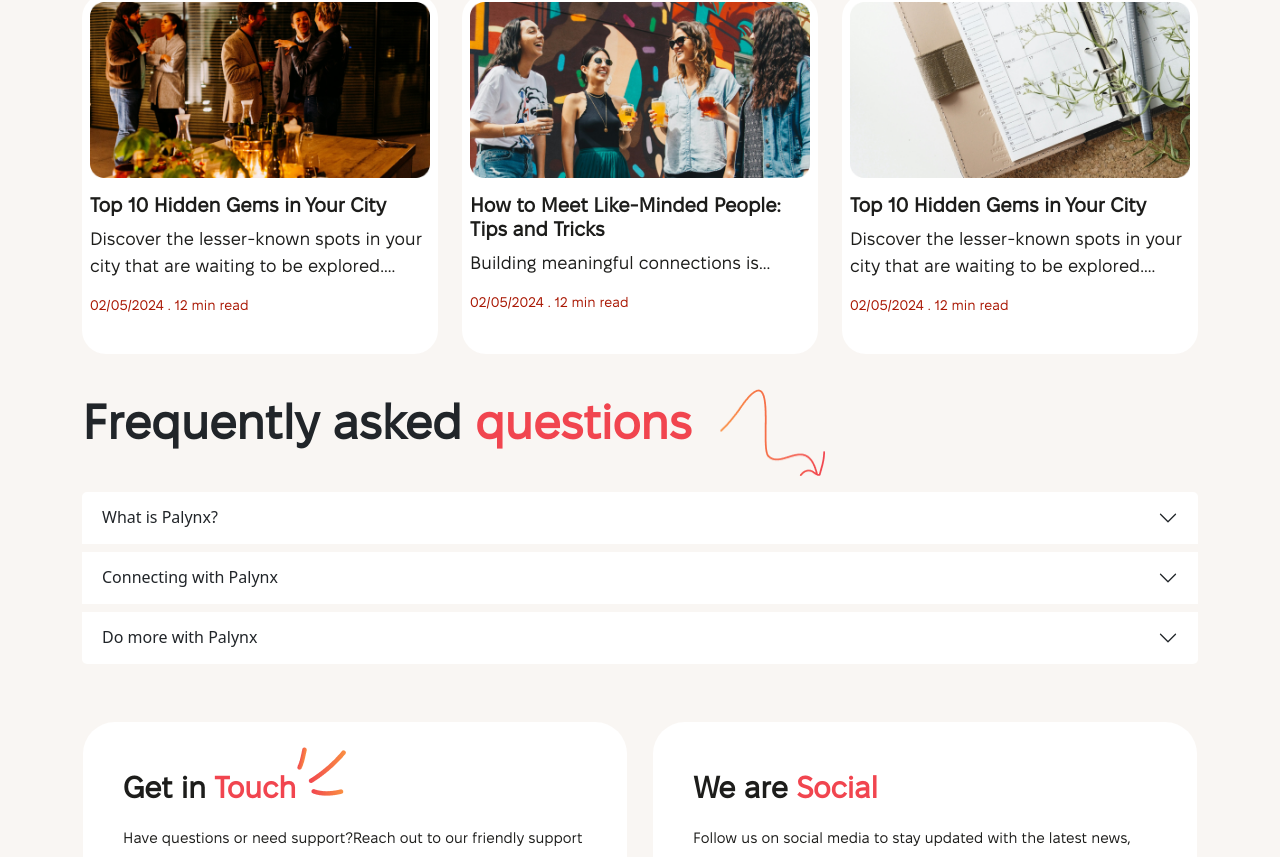
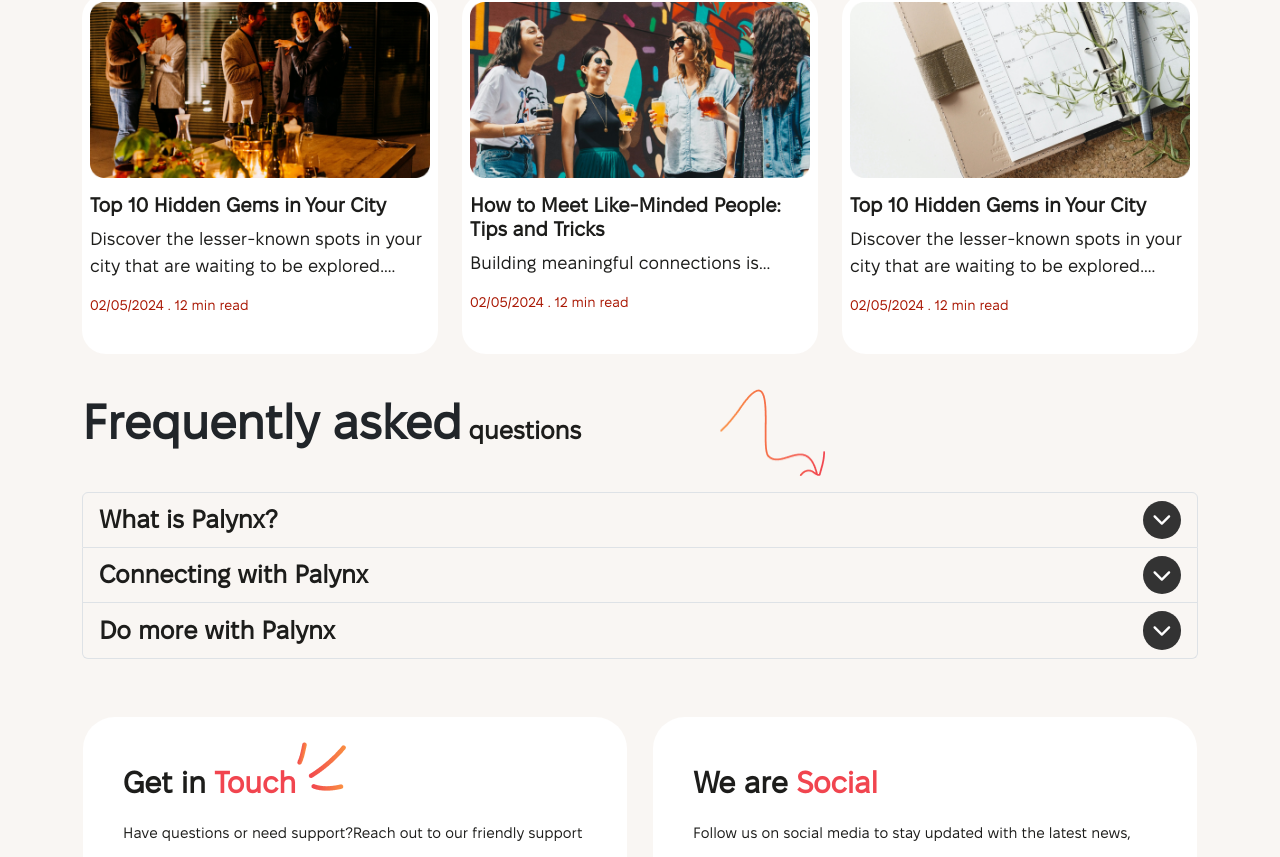
Before and after one commit to Earthpasserby/palynxx, a React (Create React App) app: page / in a window 1280 px wide. Shown: the part 3929-4786 px from the top of the page. Built offline with nearby package versions, Linux system fonts and the light colour scheme.

Commit message:
more homepage updtae

```diff
--- a/src/App.css
+++ b/src/App.css
@@ -48,12 +48,12 @@ body {
   font-size: 24px;
   font-weight: 600;
 }
-.hero-9 span {
+/* .hero-9 span {
   font-family: Fixel Text;
   font-size: 24px;
   font-weight: 600;
   color: #f1454f;
-}
+} */
 .drop {
   display: none;
 }
@@ -1066,12 +1066,12 @@ span {
     font-size: 48px;
     font-weight: 600;
   }
-  .hero-9 span {
+  /* .hero-9 span {
     font-family: Fixel Text;
     font-size: 48px;
     font-weight: 600;
     color: #f1454f;
-  }
+  } */
   .drop {
     display: block;
   }
@@ -1124,7 +1124,7 @@ span {
     -webkit-box-orient: vertical;
     overflow: hidden;
   }
-    .discoverp1  p {
+  .discoverp1 p {
     font-family: Fixel Text;
     font-size: 18px;
     font-weight: 400;
@@ -1222,15 +1222,7 @@ span {
     width: 28px;
     height: 32px;
   }
-  .download-btn {
-    padding: 9px 40px 4px 24px;
-    gap: 16px;
-    border-radius: 56px;
-    background-color: ##fff;
-    color: #ffffff;
-    font-size: 12px;
-    height: 64px;
-  }
+
   .arow {
     position: absolute;
     left: 500px;
@@ -1918,4 +1910,41 @@ span {
   .Blogpage {
     text-decoration: none;
   }
-}
+
+  .accordionHeader {
+    border: none;
+    color: #000; /* Optional: Set text color */
+    display: flex;
+    align-items: center;
+    justify-content: space-between;
+    width: 100%;
+    cursor: pointer;
+    padding: 0.5em 1em; /* Optional: Adjust padding */
+    transition: background-color 0.3s ease; /* Smooth transition for background color */
+  }
+
+  .accordionToggleIcon {
+    font-family: "Font Awesome 5 Free";
+    font-weight: 900;
+    font-size: 1.2em;
+    background-color: #333; /* Dark background */
+    color: #fff; /* Icon color */
+    border-radius: 50%; /* Border radius */
+    padding: 0.5em; /* Padding */
+  }
+
+  .accordionItem .accordion-button:not(.collapsed) .accordionHeader {
+    background-color: white;
+  }
+
+  .accordionItem .accordion-collapse {
+    background-color: white;
+  }
+
+  .accordionBody {
+    background-color: transparent;
+  }
+  .accordion-item{
+    background-color: transparent;
+  }
+}
--- a/src/Home.jsx
+++ b/src/Home.jsx
@@ -64,6 +64,15 @@ const Home = () => {
   };
 
   const [expanded, setExpanded] = useState(false);
+
+  const handleToggle = (key) => {
+    setExpanded(expanded === key ? null : key);
+  };
+
+  const handleIconClick = (e, key) => {
+    e.stopPropagation();
+    handleToggle(key);
+  };
 
   return (
     <>
@@ -545,14 +554,22 @@ const Home = () => {
           Frequently asked<span> questions </span>
         </h5>
         <Row className="accordion">
-          <Accordion>
-            <Accordion.Item
-              eventKey="0"
-              className="border border-0 bg-transparent accordionItem"
-            >
-              <Accordion.Header className="accordionHeader">
-                What is Palynx?
-              </Accordion.Header>
+          <Accordion activeKey={expanded}>
+            <Accordion.Item eventKey="0" className="accordionItem">
+              <div
+                className={`accordionHeader ${
+                  expanded === "0" ? "bg-white" : "bg-transparent"
+                }`}
+                onClick={() => handleToggle("0")}
+              >
+                <span>What is Palynx?</span>
+                <i
+                  className={`accordionToggleIcon fas ${
+                    expanded === "0" ? "fa-chevron-up" : "fa-chevron-down"
+                  }`}
+                  onClick={(e) => handleIconClick(e, "0")}
+                />
+              </div>
               <Accordion.Body className="accordionBody">
                 Lorem ipsum dolor sit amet, consectetur adipiscing elit, sed do
                 eiusmod tempor incididunt ut labore et dolore magna aliqua. Ut
@@ -563,13 +580,21 @@ const Home = () => {
                 sunt in culpa qui officia deserunt mollit anim id est laborum.
               </Accordion.Body>
             </Accordion.Item>
-            <Accordion.Item
-              eventKey="1"
-              className="mt-2 border border-0 bg-transparent"
-            >
-              <Accordion.Header className="accordionHeader">
-                Connecting with Palynx
-              </Accordion.Header>
+            <Accordion.Item eventKey="1" className="accordionItem">
+              <div
+                className={`accordionHeader ${
+                  expanded === "1" ? "bg-white" : "bg-transparent"
+                }`}
+                onClick={() => handleToggle("1")}
+              >
+                <span>Connecting with Palynx</span>
+                <i
+                  className={`accordionToggleIcon fas ${
+                    expanded === "1" ? "fa-chevron-up" : "fa-chevron-down"
+                  }`}
+                  onClick={(e) => handleIconClick(e, "1")}
+                />
+              </div>
               <Accordion.Body className="accordionBody">
                 Lorem ipsum dolor sit amet, consectetur adipiscing elit, sed do
                 eiusmod tempor incididunt ut labore et dolore magna aliqua. Ut
@@ -580,13 +605,21 @@ const Home = () => {
                 sunt in culpa qui officia deserunt mollit anim id est laborum.
               </Accordion.Body>
             </Accordion.Item>
-            <Accordion.Item
-              eventKey="2"
-              className="mt-2  border border-0 bg-transparent"
-            >
-              <Accordion.Header className="accordionHeader">
-                Do more with Palynx
-              </Accordion.Header>
+            <Accordion.Item eventKey="2" className="accordionItem">
+              <div
+                className={`accordionHeader ${
+                  expanded === "2" ? "bg-white" : "bg-transparent"
+                }`}
+                onClick={() => handleToggle("2")}
+              >
+                <span>Do more with Palynx</span>
+                <i
+                  className={`accordionToggleIcon fas ${
+                    expanded === "2" ? "fa-chevron-up" : "fa-chevron-down"
+                  }`}
+                  onClick={(e) => handleIconClick(e, "2")}
+                />
+              </div>
               <Accordion.Body className="accordionBody">
                 Lorem ipsum dolor sit amet, consectetur adipiscing elit, sed do
                 eiusmod tempor incididunt ut labore et dolore magna aliqua. Ut
--- a/src/components/Blog.jsx
+++ b/src/components/Blog.jsx
@@ -72,7 +72,7 @@ const Blog = () => {
           </div>
           <h5>Recent Blog Posts</h5>
         </Container>
-        <Row className="">
+        <Row className="mt-4">
           <div class="col-md-5">
             <div>
               <img src="./party.png" class="img-fluid w-100" />
```
Lines whose indentation alone changed are shown as unchanged.
